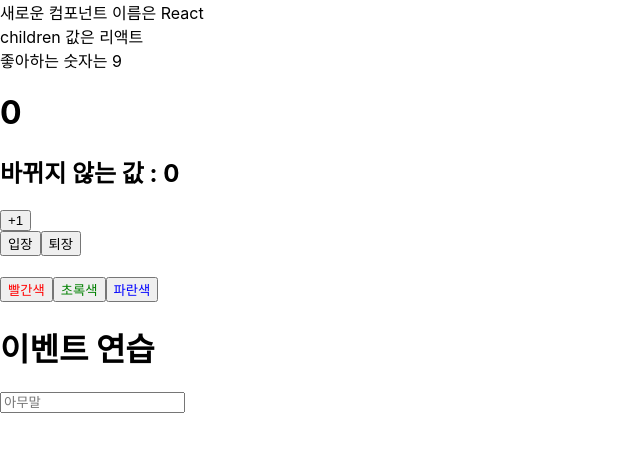
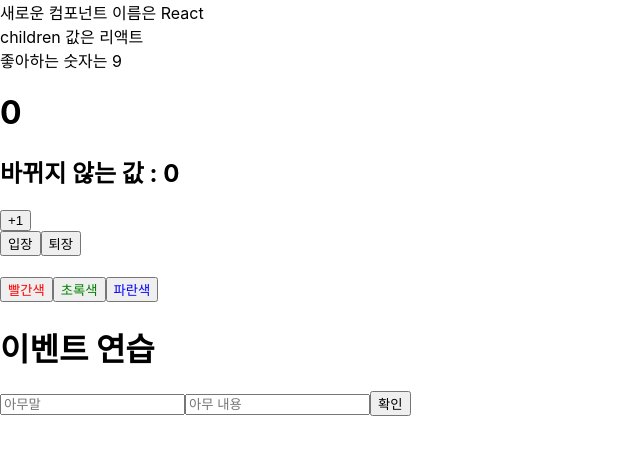
Before and after one commit to jjijju/react-study, a React (Create React App) app: page / in a window 1280 px wide. Shown: the top 454 px of the page, without its empty margins (0-640 px from the left). Built offline with nearby package versions, Linux system fonts and the light colour scheme.

Commit message:
이벤트 input 여러개 다루기

```diff
--- a/src/EventPractice.js
+++ b/src/EventPractice.js
@@ -1,18 +1,44 @@
 import React, { Component } from 'react';
 
 class EventPractice extends Component {
+	state = {
+		username: '',
+		message: '',
+	};
+
+	handleChange = (e) => {
+		this.setState({
+			[e.target.name]: e.target.value,
+		});
+	};
+
+	handleClick = () => {
+		alert(this.state.username + ': ' + this.state.message);
+		this.setState({
+			username: '',
+			message: '',
+		});
+	};
+
 	render() {
 		return (
 			<div>
 				<h1>이벤트 연습</h1>
 				<input
 					type="text"
+					name="username"
+					placeholder="아무말"
+					value={this.state.username}
+					onChange={this.handleChange}
+				/>
+				<input
+					type="text"
 					name="message"
-					placeholder="아무말"
-					onChange={(e) => {
-						console.log(e.target.value);
-					}}
+					placeholder="아무 내용"
+					value={this.state.message}
+					onChange={this.handleChange}
 				/>
+				<button onClick={this.handleClick}>확인</button>
 			</div>
 		);
 	}
```
